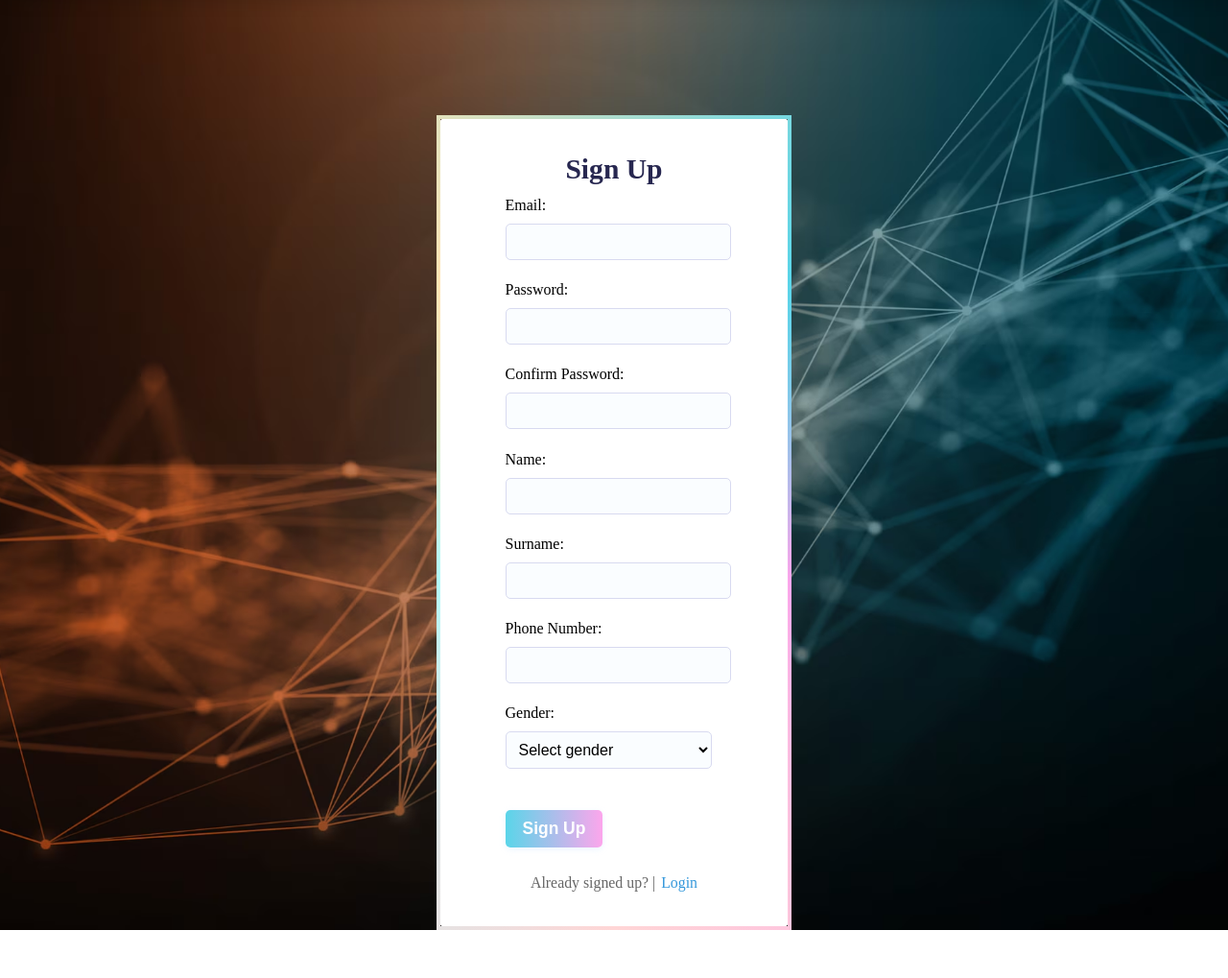
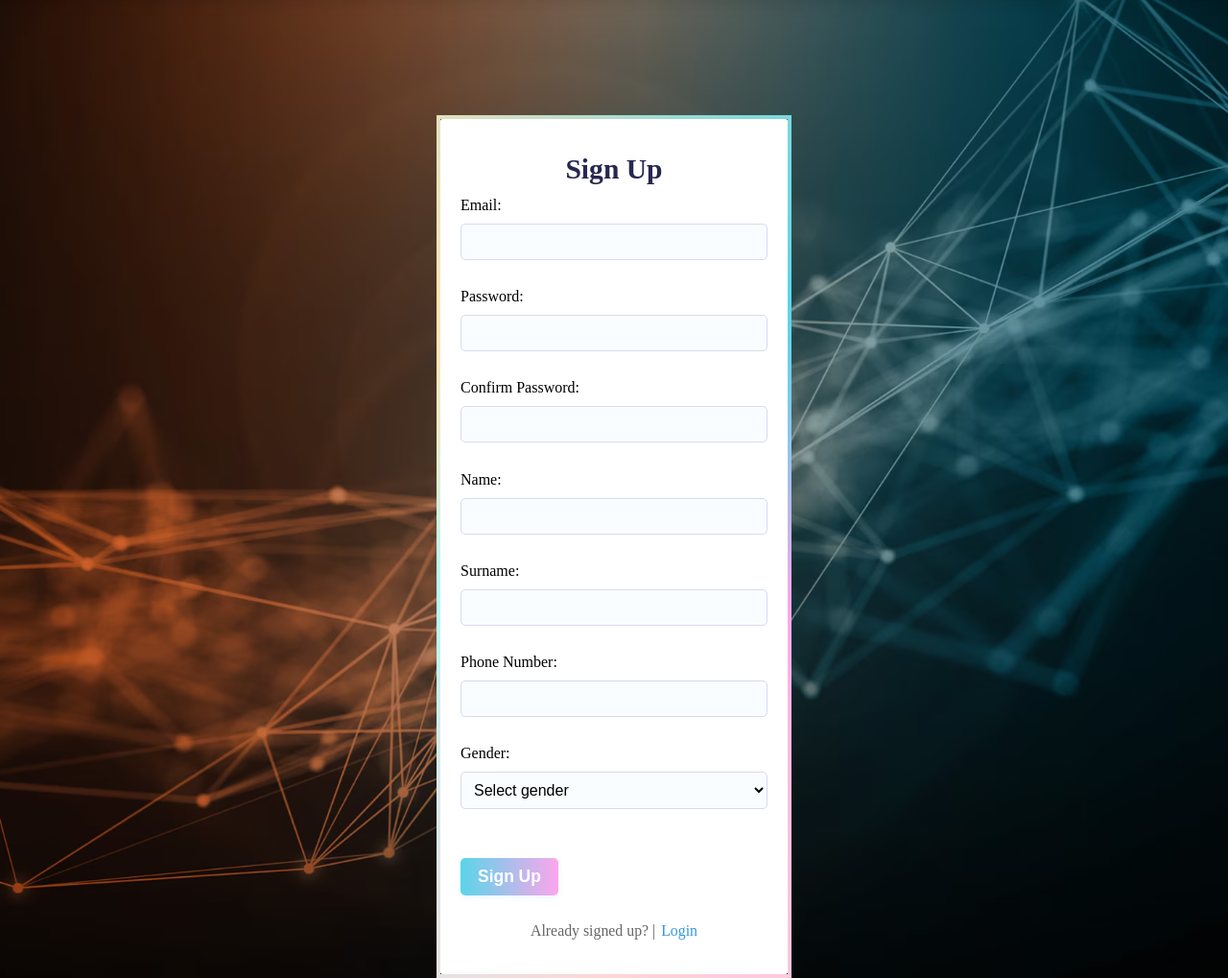
Before and after one commit to SaidRrudhani/Projekt, a PHP site: the page made by Sign up page.html in a window 1280 px wide. Shown: the part 56-1075 px from the top of the page at 96% size. Before the commit the page ends 1025 px from the top, so only its background shows below. Run offline with PHP 8.4, Linux system fonts and the light colour scheme.

Commit message:
Re sizing

```diff
--- a/Sign up page.html
+++ b/Sign up page.html
@@ -179,30 +179,30 @@
             var phonenumber = document.getElementById('phonenumber').value;
             var gender = document.getElementById('gender').value;
 
-            if(email === "" || email.trim() === "") { setError('email',""); valid = false; }
+            if(email === "" || email.trim() === "") { setError('email','Email is required'); valid = false; }
             else if(!validateEmail(email)) { setError('email', 'Email must be of the form user@example.com'); valid = false; }
             else clearError('email');
 
-            if(password === "" || password.trim() === "") { setError('password',""); valid = false; }
+            if(password === "" || password.trim() === "") { setError('password','Password is required'); valid = false; }
             else if(!validatePassword(password)) { setError('password', 'Password must have an uppercase letter and a number'); valid = false; }
             else clearError('password');
 
-            if((confirmpassword === "" && password === "") || (confirmpassword === "" || password === "")) { setError('confirmpassword',""); valid = false; }
+            if(confirmpassword === "" || confirmpassword.trim() === "") { setError('confirmpassword','Please confirm password'); valid = false; }
             else if(password !== confirmpassword) { setError('confirmpassword', 'Passwords do not match'); valid = false; }
             else clearError('confirmpassword');
 
-            if(name === "" || name.trim() === "") { setError('name',""); valid = false; }
+            if(name === "" || name.trim() === "") { setError('name','Name is required'); valid = false; }
             else if(!validateName(name)) { setError('name', 'Name must be at least 3 characters long'); valid = false; }
             else clearError('name');
 
-            if(surname === "" || surname.trim() === "") { setError('surname',""); valid = false; }
+            if(surname === "" || surname.trim() === "") { setError('surname','Surname is required'); valid = false; }
             else clearError('surname');
 
-            if(phonenumber === "" || phonenumber.trim() === "") { setError('phonenumber', ""); valid = false;}
+            if(phonenumber === "" || phonenumber.trim() === "") { setError('phonenumber', "Phone number is required"); valid = false;}
             else if(!validatePhone(phonenumber)) { setError('phonenumber', 'Phone must be 10 digits'); valid = false;}
             else clearError('phonenumber');
 
-            if(gender === "") { setError('gender',""); valid=false; }
+            if(gender === "") { setError('gender','Gender is required'); valid=false; }
             else if(!validateGender(gender)) { setError('gender', 'Please select a gender'); valid=false; }
             else clearError('gender');
 
--- a/Sign up.css
+++ b/Sign up.css
@@ -265,3 +265,25 @@
                 padding: 16vw 1vw 12vw 1vw;
             }
         }
+              #signupForm input,
+      #signupForm select {
+        max-width: 100%;
+        width: 320px;
+        box-sizing: border-box;
+        display: block;
+      }
+      #signupForm .error-msg {
+        min-height: 1.2em;
+        color: #d00;
+        margin-bottom: 8px;
+        width: 320px;
+        max-width: 100%;
+        white-space: pre-line;
+      }
+      @media (max-width:420px){
+        #signupform input,
+        #signupform select,
+        #signupfrom .error-msg{
+            width: 100%;
+        }
+      }
```
